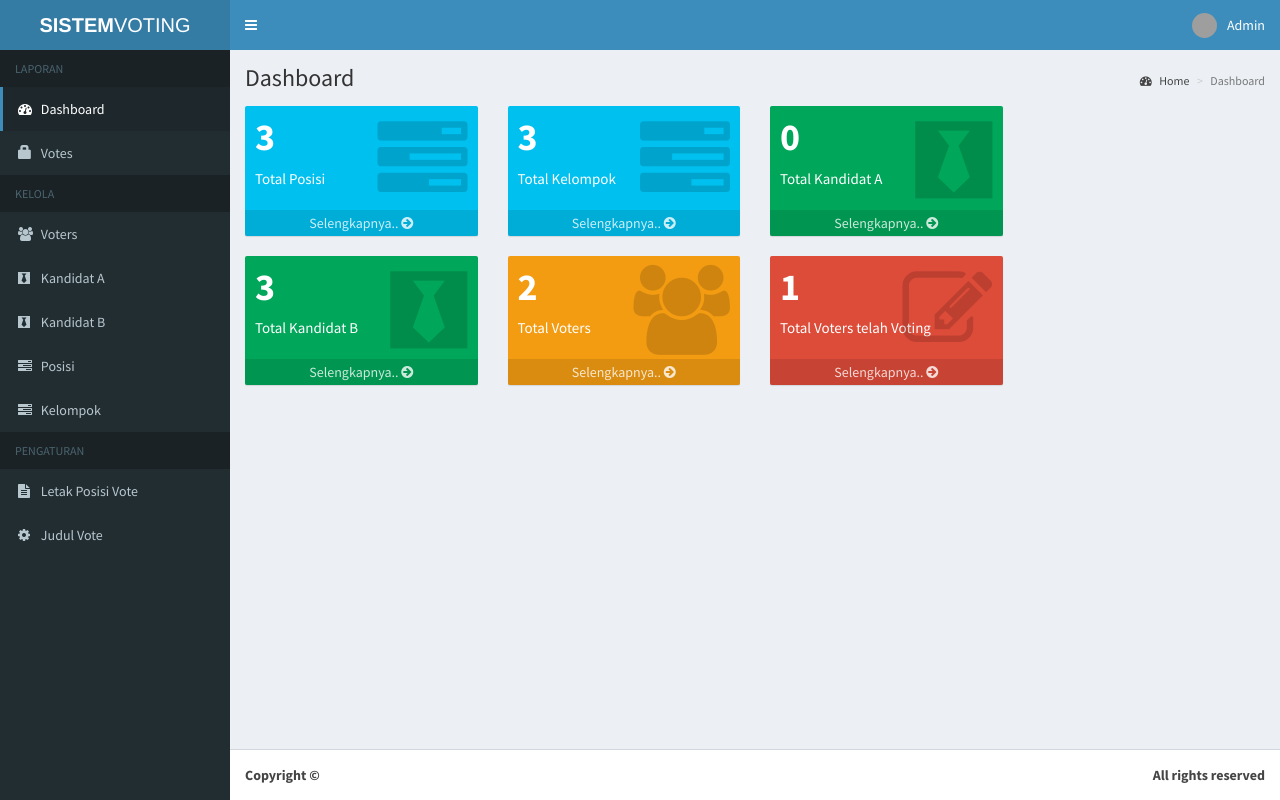
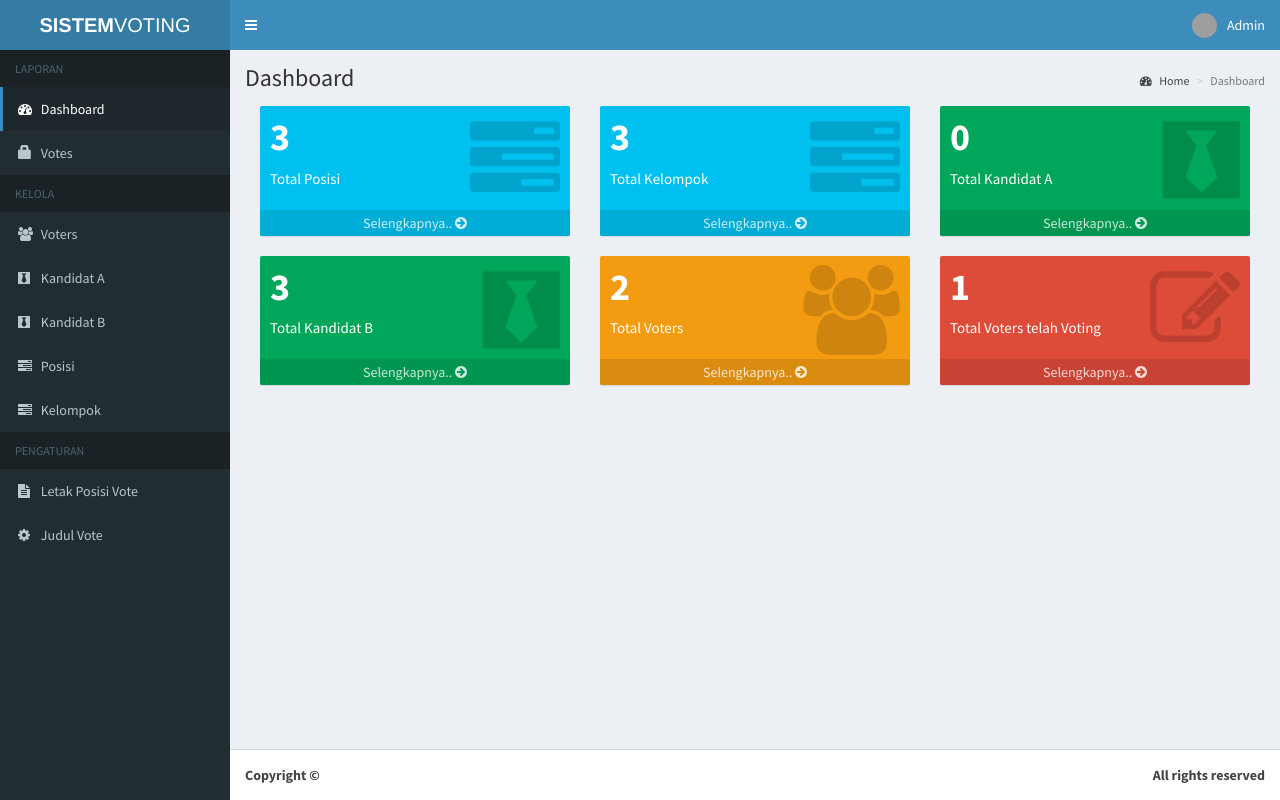
Before and after one commit to kataheri/sistemvoting, a PHP site: page /admin/home.php in a window 1280 px wide. Run offline with PHP 8.4, Linux system fonts and the light colour scheme; a user stored in the database is signed in; data comes from the database, SQL or seed files in the repository; data that the repository does not hold is empty; some libraries are stand-ins or nearby versions; grey boxes are pictures that could not be loaded.

Commit message:
commit tambahan test dulu

```diff
--- a/admin/home.php
+++ b/admin/home.php
@@ -45,8 +45,8 @@
         }
       ?>
       <!-- Small boxes (Stat box) -->
-      <div class="row">
-        <div class="col-lg-3 col-xs-6">
+      <div class="d-flex">
+        <div class="col-6 col-md-4">
           <!-- small box -->
           <div class="small-box bg-aqua">
             <div class="inner">
@@ -65,7 +65,7 @@
             <a href="positions.php" class="small-box-footer">Selengkapnya.. <i class="fa fa-arrow-circle-right"></i></a>
           </div>
         </div>
-        <div class="col-lg-3 col-xs-6">
+        <div class="col-6 col-md-4">
           <!-- small box -->
           <div class="small-box bg-aqua">
             <div class="inner">
@@ -85,7 +85,7 @@
           </div>
         </div>
         <!-- ./col -->
-        <div class="col-lg-3 col-xs-6">
+        <div class="col-6 col-md-4">
           <!-- small box -->
           <div class="small-box bg-green">
             <div class="inner">
@@ -104,11 +104,8 @@
             <a href="candidates.php" class="small-box-footer">Selengkapnya.. <i class="fa fa-arrow-circle-right"></i></a>
           </div>
         </div>
-      </div>
-      <!-- Small boxes (Stat box) -->
-      <div class="row">
         <!-- ./col -->
-        <div class="col-lg-3 col-xs-6">
+        <div class="col-6 col-md-4">
           <!-- small box -->
           <div class="small-box bg-green">
             <div class="inner">
@@ -118,7 +115,6 @@
 
                 echo "<h3>".$query->num_rows."</h3>";
               ?>
-
               <p>Total Kandidat B</p>
             </div>
             <div class="icon">
@@ -128,7 +124,7 @@
           </div>
         </div>
         <!-- ./col -->
-        <div class="col-lg-3 col-xs-6">
+        <div class="col-6 col-md-4">
           <!-- small box -->
           <div class="small-box bg-yellow">
             <div class="inner">
@@ -148,7 +144,7 @@
           </div>
         </div>
         <!-- ./col -->
-        <div class="col-lg-3 col-xs-6">
+        <div class="col-6 col-md-4">
           <!-- small box -->
           <div class="small-box bg-red">
             <div class="inner">
```
